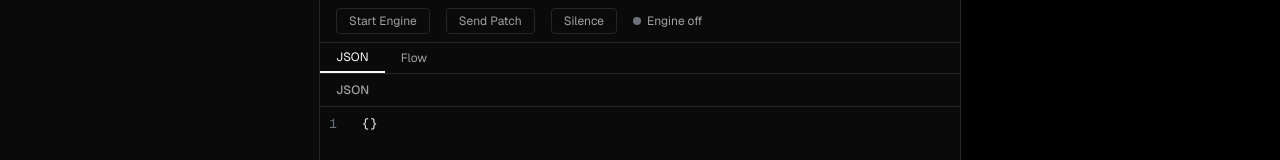
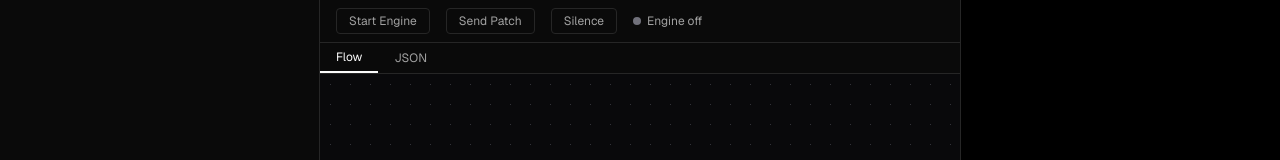
Before and after one commit to daniel-dihardja/flockscript, a Next.js app in the folder apps/web/: page /ai in a window 1280 px wide. Shown: the top 160 px of the page. Built offline with nearby package versions, Linux system fonts and the light colour scheme.

Commit message:
fix param min and max values

```diff
--- a/apps/web/app/ai/editor-tabs.tsx
+++ b/apps/web/app/ai/editor-tabs.tsx
@@ -8,11 +8,22 @@ import { PatchFlow } from "./patch-flow";
 type Tab = "json" | "flow";
 
 export function EditorTabs() {
-  const [tab, setTab] = useState<Tab>("json");
+  const [tab, setTab] = useState<Tab>("flow");
 
   return (
     <div className="flex h-full flex-col">
       <div className="flex shrink-0 border-b">
+        <button
+          type="button"
+          onClick={() => setTab("flow")}
+          className={`px-4 py-1.5 text-xs transition ${
+            tab === "flow"
+              ? "border-b-2 border-foreground text-foreground"
+              : "text-muted-foreground hover:text-foreground"
+          }`}
+        >
+          Flow
+        </button>
         <button
           type="button"
           onClick={() => setTab("json")}
@@ -23,17 +34,6 @@ export function EditorTabs() {
           }`}
         >
           JSON
-        </button>
-        <button
-          type="button"
-          onClick={() => setTab("flow")}
-          className={`px-4 py-1.5 text-xs transition ${
-            tab === "flow"
-              ? "border-b-2 border-foreground text-foreground"
-              : "text-muted-foreground hover:text-foreground"
-          }`}
-        >
-          Flow
         </button>
       </div>
 
--- a/apps/web/app/ai/json-editor.tsx
+++ b/apps/web/app/ai/json-editor.tsx
@@ -101,9 +101,6 @@ export function JsonEditor() {
 
   return (
     <div className="flex h-full flex-col overflow-hidden">
-      <div className="border-b px-4 py-2 text-xs font-medium text-muted-foreground">
-        JSON
-      </div>
       <div ref={containerRef} className="min-h-0 flex-1 overflow-hidden" />
     </div>
   );
--- a/packages/patches/patch-schema.json
+++ b/packages/patches/patch-schema.json
@@ -154,7 +154,7 @@
                 "type": "number",
                 "description": "EQ low shelf frequency in Hz",
                 "minimum": 20,
-                "maximum": 500,
+                "maximum": 20000,
                 "default": 100
               },
               "lowGain": {
@@ -167,8 +167,8 @@
               "midFreq": {
                 "type": "number",
                 "description": "EQ mid peaking frequency in Hz",
-                "minimum": 200,
-                "maximum": 8000,
+                "minimum": 20,
+                "maximum": 20000,
                 "default": 350
               },
               "midGain": {
```
Also changed, not shown: 1 other file (tests, documents, lock files or other folders).
